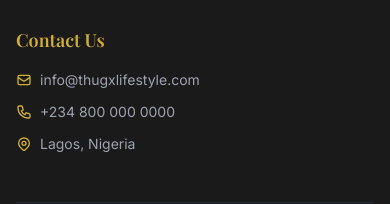
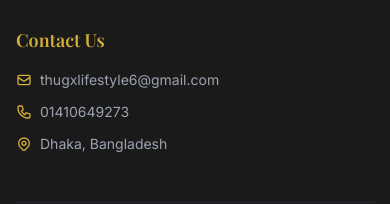
Before and after one commit to mdsazzathossain1/Thugx_lifestyle, a React (Vite) app in the folder client/: page / in a window 390 px wide. Shown: the part 3930-4134 px from the top of the page. Built offline with nearby package versions, Linux system fonts and the light colour scheme; no server answers.

Commit message:
fix: update contact info — email, phone, location

```diff
--- a/client/src/components/common/Footer.jsx
+++ b/client/src/components/common/Footer.jsx
@@ -88,15 +88,15 @@ const Footer = () => {
             <ul className="space-y-3">
               <li className="flex items-center space-x-2">
                 <HiOutlineMail className="w-4 h-4 text-secondary" />
-                <span className="text-gray-400 text-sm">info@thugxlifestyle.com</span>
+                <span className="text-gray-400 text-sm">thugxlifestyle6@gmail.com</span>
               </li>
               <li className="flex items-center space-x-2">
                 <HiOutlinePhone className="w-4 h-4 text-secondary" />
-                <span className="text-gray-400 text-sm">+234 800 000 0000</span>
+                <span className="text-gray-400 text-sm">01410649273</span>
               </li>
               <li className="flex items-start space-x-2">
                 <HiOutlineLocationMarker className="w-4 h-4 text-secondary mt-0.5" />
-                <span className="text-gray-400 text-sm">Lagos, Nigeria</span>
+                <span className="text-gray-400 text-sm">Dhaka, Bangladesh</span>
               </li>
             </ul>
           </div>
```
